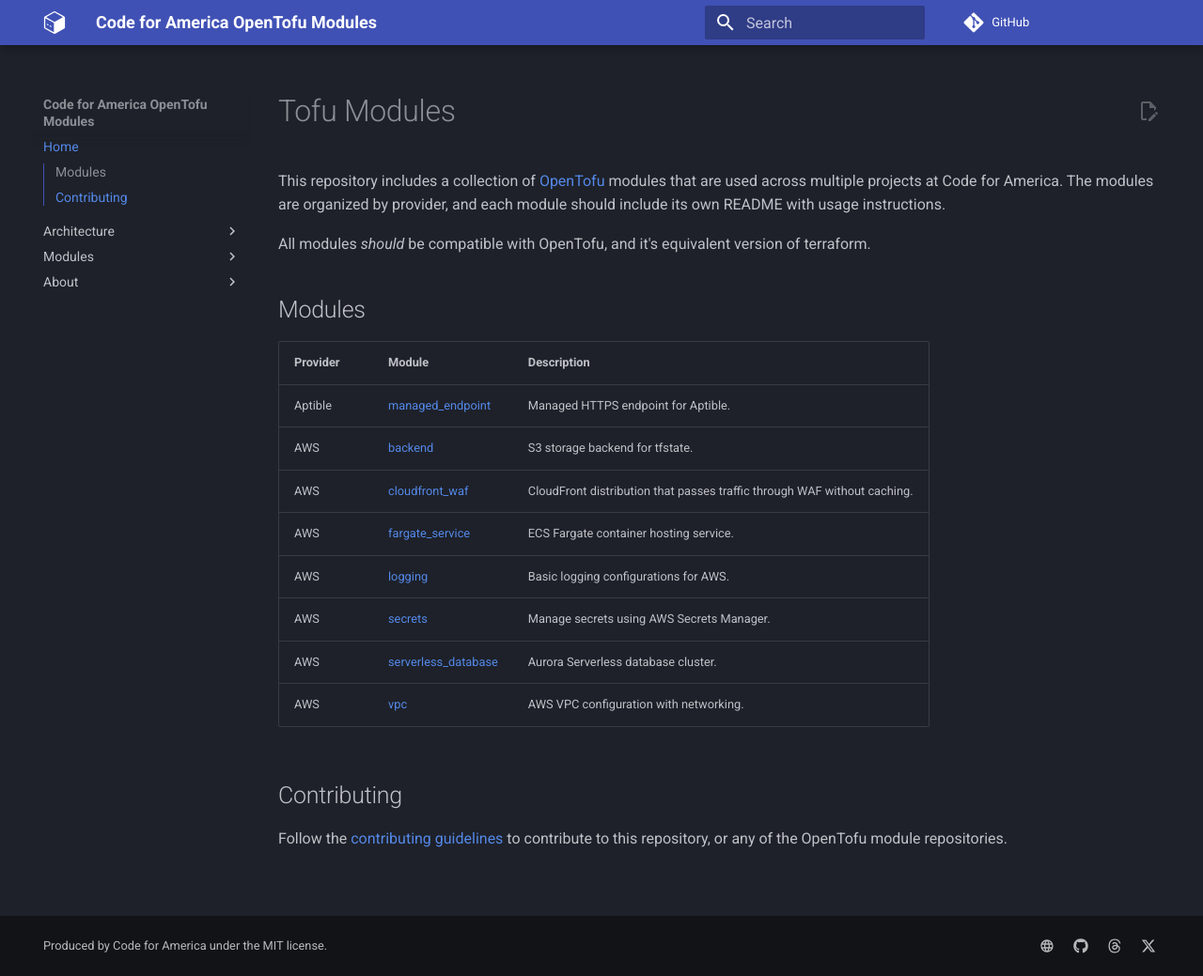
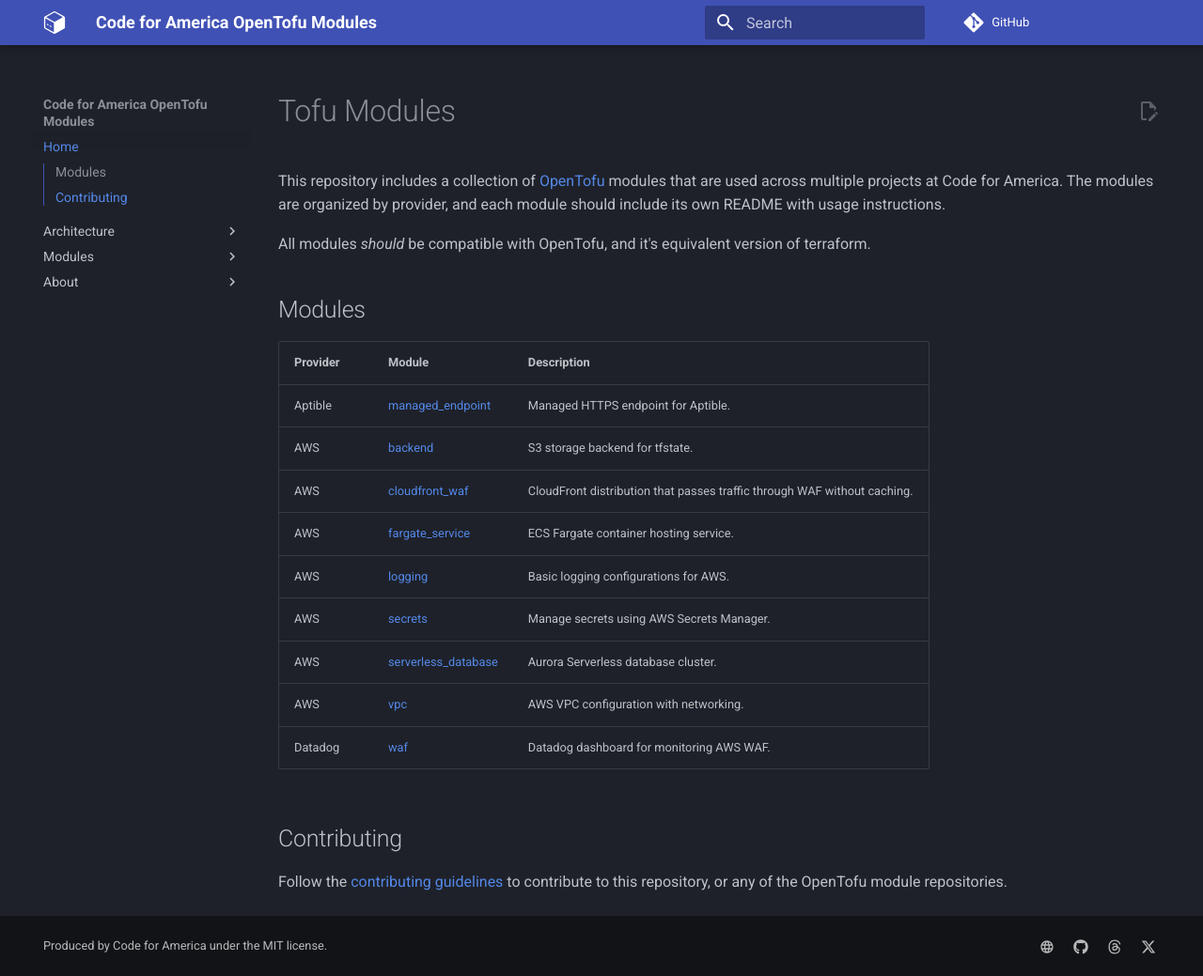
Before and after one commit to codeforamerica/tofu-modules, an MkDocs documentation site: the page built from docs/index.md, in a window 1280 px wide and 1039 px high. Shown: the whole window at 94% size. Built offline with MkDocs 1.6.1 and Material for MkDocs 9.7.7, drawn with Linux system fonts in a browser that asks for light colours; comment, search, counter and statistics services are not loaded.

Commit message:
docs: Added Datadog WAF module. (#32)

```diff
--- a/README.md
+++ b/README.md
@@ -19,6 +19,7 @@ terraform.
 | AWS      | [secrets][aws-secrets]                         | Manage secrets using AWS Secrets Manager.                                |
 | AWS      | [serverless_database][aws-serverless-database] | Aurora Serverless database cluster.                                      |
 | AWS      | [vpc][aws-vpc]                                 | AWS VPC configuration with networking.                                   |
+| Datadog  | [waf][datadog-waf]                             | Datadog dashboard for monitoring AWS WAF.                                |
 
 ## Contributing
 
@@ -34,5 +35,6 @@ repository, or any of the OpenTofu module repositories.
 [aws-serverless-database]: ./aws/serverless_database/README.md
 [aws-vpc]: ./aws/vpc/README.md
 [contributing]: CONTRIBUTING.md
+[datadog-waf]: https://github.com/codeforamerica/tofu-modules-datadog-waf
 [opentofu]: https://opentofu.org/
 [terraform]: https://www.terraform.io/
--- a/docs/index.md
+++ b/docs/index.md
@@ -9,3 +9,4 @@
 [aws-serverless-database]: modules/aws/serverless-database.md
 [aws-vpc]: modules/aws/vpc.md
 [contributing]: contributing.md
+[datadog-waf]: modules/datadog/waf.md
--- /dev/null
+++ b/docs/modules/datadog/waf.md
@@ -0,0 +1,3 @@
+--8<-- "datadog/waf/README.md"
+
+[screenshot-dashboard]: ../../assets/dashboard.jpeg
```
Also changed, not shown: .gitmodules, 2 other files.
